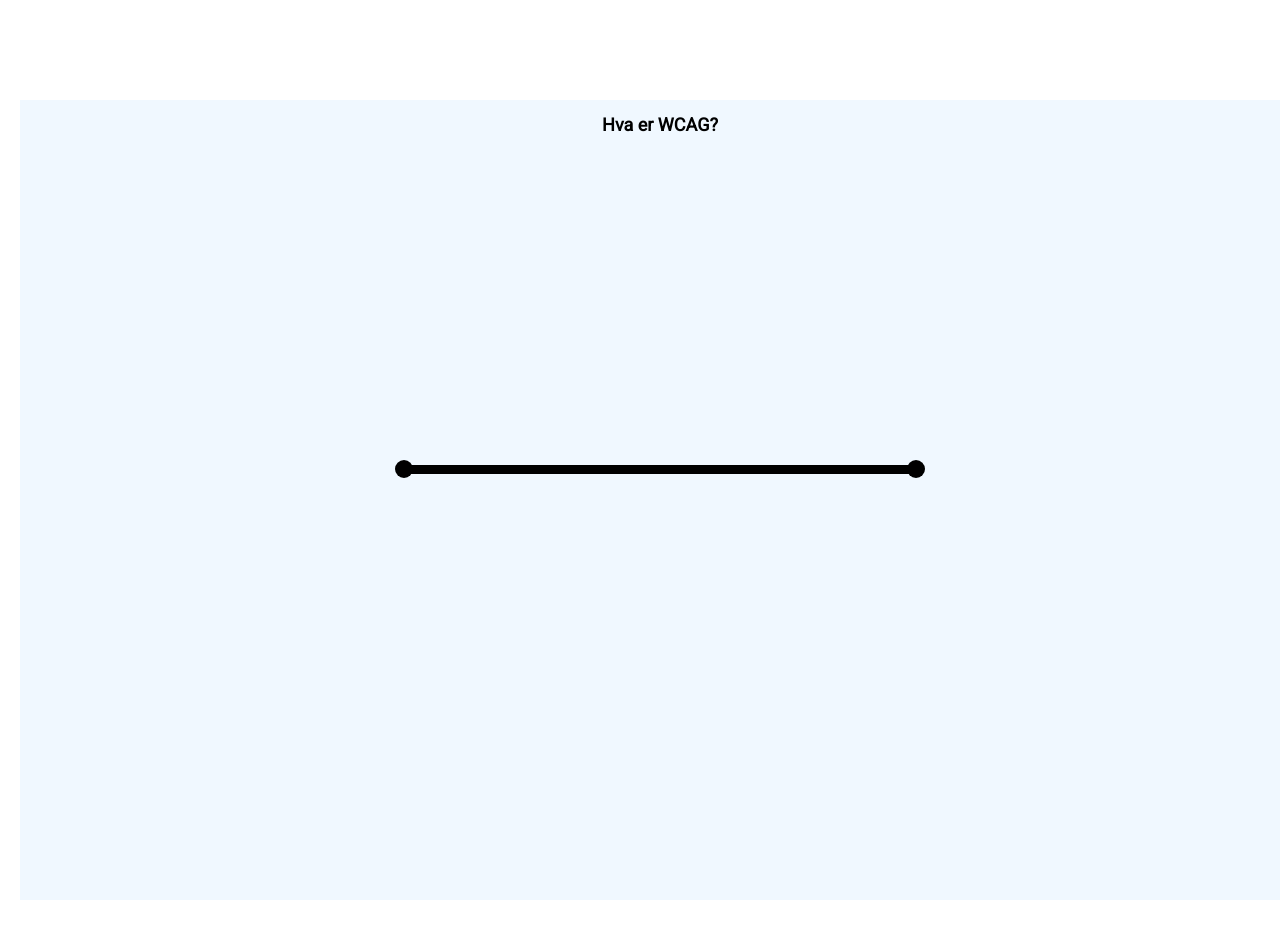
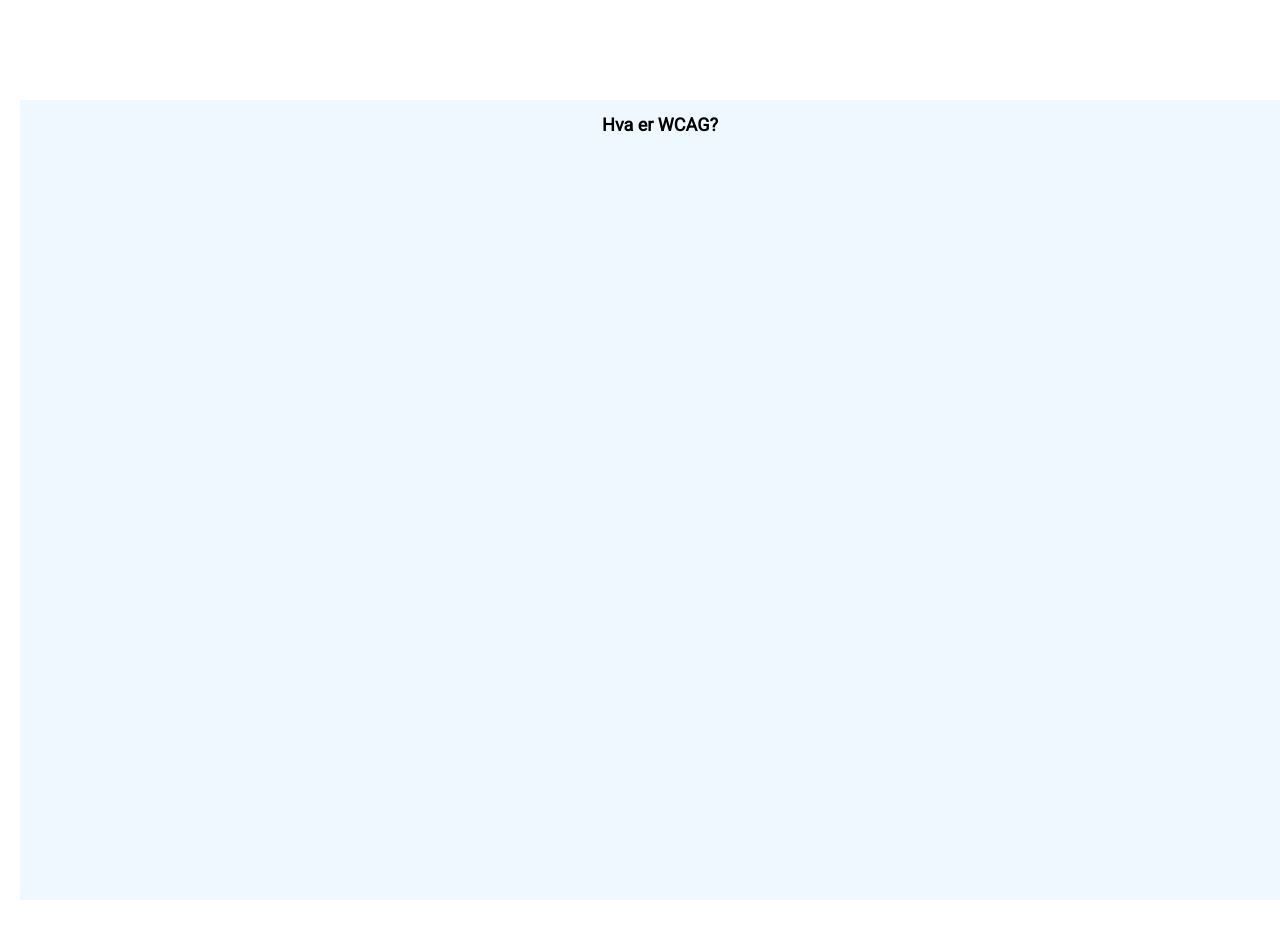
Before and after one commit to NorskRegnesentral/ccc21, a React (Create React App) app: page /about in a window 1280 px wide. Shown: the top 938 px of the page. Built offline with nearby package versions, Linux system fonts and the light colour scheme.

Commit message:
startet arbeid for kontrast-matrise

```diff
--- /dev/null
+++ b/src/components/contrastPreview/contrastPreview.jsx
@@ -0,0 +1,15 @@
+import "./contrastPreview.css";
+import React, { useState, useEffect } from "react";
+
+const ContrastPreview = ({title}) => {
+  const [] = useState();
+  useEffect(() => {},[]);
+
+  return (
+    <div className="contrastPreview">
+       <h1>{title}</h1>
+    </div>
+  );
+};
+
+export default ContrastPreview;
--- a/src/components/timeline/timeline.css
+++ /dev/null
@@ -1,40 +0,0 @@
-:root {
-  --mark-diametre: 1em;
-}
-
-.timeline {
-  display: flex;
-  align-items: center;
-  min-width: 20vw;
-  margin-top: 30vh; /* OBS FJERN SENERE*/
-  height: 20vh;
-}
-
-.line {
-  display: flex;
-  align-items: center;
-  height: calc(var(--mark-diametre) / 2);
-  background: black;
-  position: relative;
-  min-width: 40vw;
-  pointer-events: none;
-}
-
-.mark {
-  width: var(--mark-diametre);
-  height: var(--mark-diametre);
-  background: black;
-  border-radius: 50%;
-}
-
-.start-mark {
-  position: absolute;
-  left: calc(var(--mark-diametre) / 2 * -1);
-  background: black;
-}
-
-.end-mark {
-  position: absolute;
-  right: calc(var(--mark-diametre) / 2 * -1);
-  background: black;
-}
--- a/src/components/timeline/timeline.jsx
+++ /dev/null
@@ -1,50 +0,0 @@
-import "./timeline.css";
-import React, { useState, useEffect } from "react";
-
-const Timeline = () => {
-  const [coord, setCoord] = useState({ x: 0, y: 0 });
-  const [timeStamps, setTimeStamp] = useState([]);
-  const [hoverStamp, setHoverStamp] = useState(false);
-
-  const setMousePointer = (e) => {
-    setCoord({ x: e.screenX - e.target.offsetLeft, y: e.screenY });
-  };
-
-  return (
-    <div
-      className="timeline"
-      onMouseMove={setMousePointer}
-      onMouseEnter={() => setHoverStamp(true)}
-      onMouseLeave={() => setHoverStamp(false)}
-      onMouseDown={() =>
-        setTimeStamp((timeStamps) => [
-          ...timeStamps,
-          { left: coord.x },
-          { top: coord.y },
-        ])
-      }
-    >
-      <div className="line">
-        <div className="mark start-mark" />
-        <div className="mark end-mark" />
-        <div
-          className={hoverStamp ? "mark" : ""}
-          style={{ position: "absolute", left: coord.x, background: "grey" }}
-        />
-        {timeStamps.map((mark, i) => (
-          <div
-            key={i}
-            className="mark"
-            style={{
-              position: "absolute",
-              left: mark.left,
-              top: mark.top,
-            }}
-          />
-        ))}
-      </div>
-    </div>
-  );
-};
-
-export default Timeline;
--- a/src/pages/about/About.jsx
+++ b/src/pages/about/About.jsx
@@ -1,12 +1,10 @@
 import "./about.css";
 import React, { useEffect, useState } from "react";
-import Timeline from "../../components/timeline/timeline";
 
 function About() {
   return (
     <div className="About">
       <h1>Hva er WCAG?</h1>
-      <Timeline />
     </div>
   );
 }
--- a/src/pages/home/home.jsx
+++ b/src/pages/home/home.jsx
@@ -3,34 +3,76 @@ import React, { useEffect, useState } from "react";
 import NavBar from "../../components/navBar/navBar";
 import ColorInput from "../../components/colorInput/colorInput";
 import ContrastTable from "../../components/contrastTable/contrastTable";
+import ContrastPreview  from "../../components/contrastPreview/contrastPreview";
+import {checkColors} from "../../color-checker";
 
 function Home() {
   const [colorList, setColorList] = useState(["#000000"]);
-  useEffect(() => {},[]);
+  const [tableList, setTableList] = useState([]);
+  const [contrastMatrix, setContrastMatrix] = useState();
+
+   //tabell-listen skal alltid være den samme som fargelisten,
+  //men med ett tomt felt først
+  useEffect(() => {
+    setTableList([""].concat(colorList));
+    console.log("oppdater kontrast matrise")
+    const table2 = []
+    for(let row in tableList){
+      let rowObject = []
+      for(let column in tableList){
+        //rowObject.push((row+column))
+        rowObject.push(getCellValue(row,column))
+      }
+      table2.push(rowObject)
+    }
+    console.log("tabell2", table2)
+  },[colorList]);
+
+  const getCellValue = (rowIndex, columnIndex) => {
+    console.log("get cell value", rowIndex + "og" + columnIndex)
+    console.log("table list atm", tableList)
+    if(rowIndex === 0) return tableList[columnIndex];
+    else if (columnIndex === 0) return tableList[rowIndex];
+    if(rowIndex === columnIndex) return "" //returnerer tom fordi det er samme fargene
+    return "kommer";
+    //return getContrast(rowIndex,columnIndex);
+  }
+
+  //bruker den importerte metoden fra color API
+  const getContrast = (rowIndex, columnIndex) => {
+    const color1 =  tableList[columnIndex];
+    console.log("color 2", tableList[rowIndex])
+    const color2 = tableList[rowIndex];
+    console.log("finner fargekontrast", color1 + "og" + color2)
+    const contrast = checkColors(color1, color2);
+    return contrast.contrast; //contrast har mange verdier. Console.log for å se alle muligheter:)
+  }
 
   /** Metoden oppdaterer en farge i listen når du endrer fargen i brukergrensesnittet */
-  var updateColorValue = (index, newValue) => {
+  // todo: flytt inn i myColors-component
+  const updateColorValue = (index, newValue) => {
     setColorList(colors => colors.map((value, i) => i === index ? newValue : value))
   }
 
-  var removeColorValue = (index) => {
+  // todo: flytt inn i myColors-component
+  const removeColorValue = (index) => {
     setColorList((colorList) => colorList.filter((_, i) => i !== index.index))
   }
+
+
 
   return (
     <div className="App">
       <NavBar></NavBar>
       <div className="content">
         <div className="contentGroup">
-          <h1>Farger</h1>
+          <h1>Dine farger</h1>
           <div className="inputFields">
             {colorList.map((color, index) => (
               <ColorInput key={"color"+index} index={index} colorValue={color} updateColorValue={updateColorValue} removeColorValue={removeColorValue} ></ColorInput>
             ))}
           </div>
-          <button
-            onClick={() => setColorList((colorList) => [...colorList, "#000000"])}
-          >
+          <button onClick={() => setColorList((colorList) => [...colorList, "#000000"])}>
             legg til fargekode
           </button>
         </div>
@@ -40,6 +82,8 @@ function Home() {
         </div>
         <div className="contentGroup">
           <h1>Her kommer visning av komponenter i fargene</h1>
+          <ContrastPreview title="gode matcher"></ContrastPreview>
+          <ContrastPreview title="dårligere matcher"></ContrastPreview>
         </div>
       </div>
 
```
Also changed, not shown: src/components/contrastPreview/contrastPreview.css (added).
